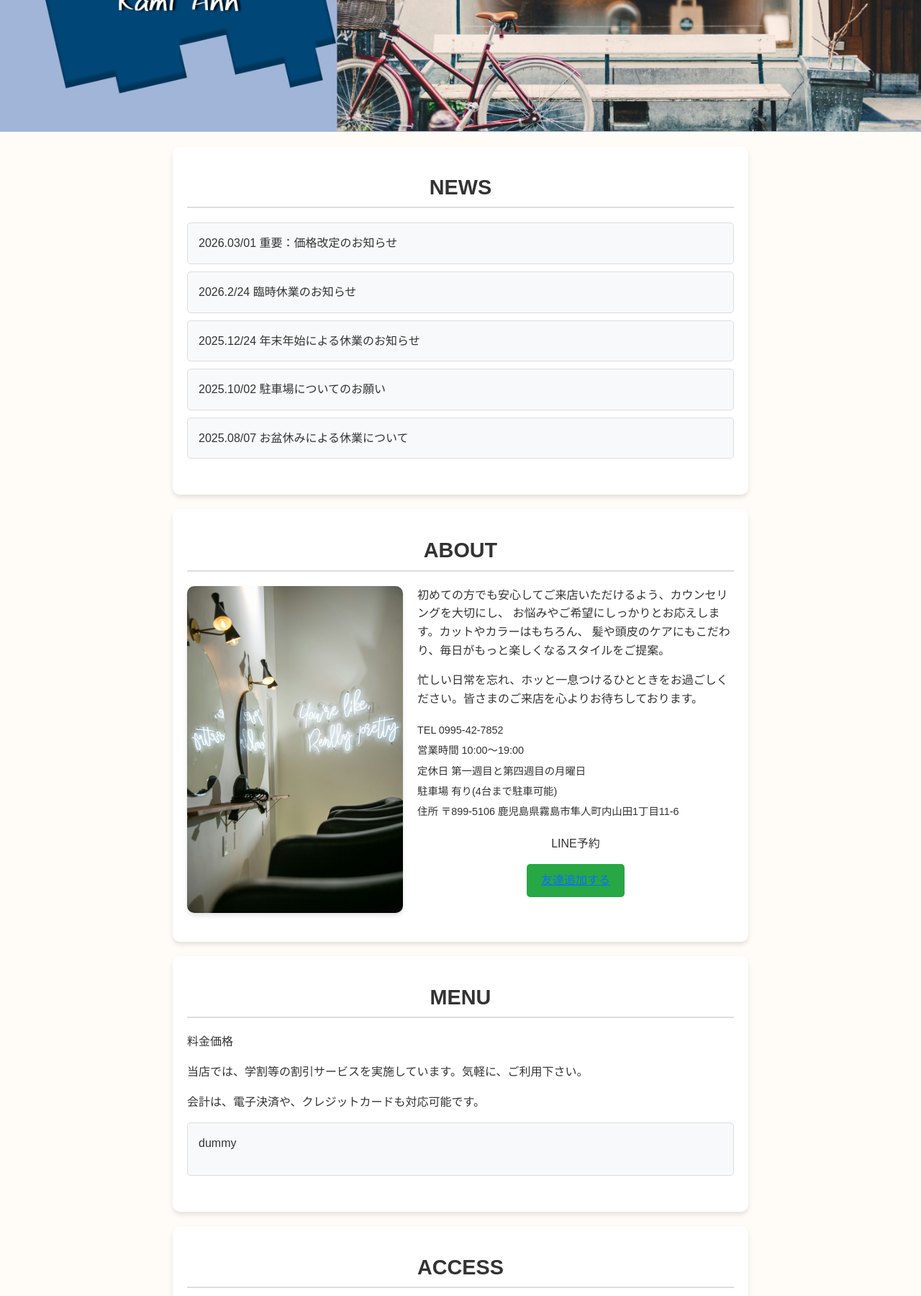
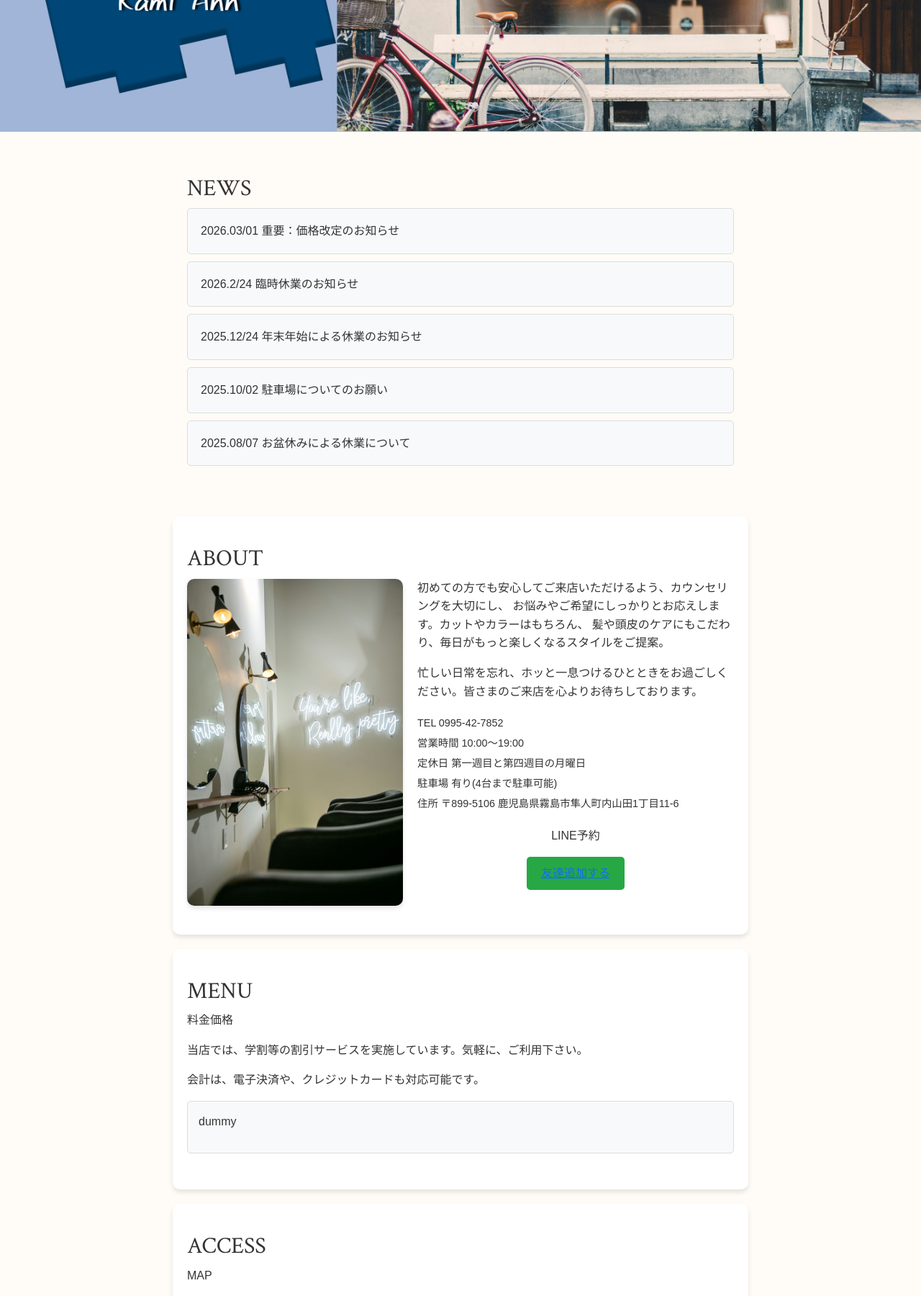
Before and after one commit to Naru081/salon-site, a PHP site: page /html/index.html in a window 1280 px wide. Shown: the part 426-2226 px from the top of the page at 72% size. Run offline with PHP 8.4, Linux system fonts and the light colour scheme.

Commit message:
NEWSセクションデザイン変更
NEWSセクションのデザインとフォントを統合しました。

```diff
--- a/css/style.css
+++ b/css/style.css
@@ -4,6 +4,12 @@ body {
     line-height: 1.6;
     background-color: #FFFCF7; /* 背景色 */
     color: #333; /* テキストカラー */
+}
+
+.section-title{
+    font-family: "Crimson Text", serif;
+    font-weight: 400;
+    font-style: normal;
 }
 
 /* ヘッダー */
@@ -57,21 +63,11 @@ header {
 
 /* NEWSセクション */
 #news {
-    background-color: #fff;
+    background-color: #FFFCF7;
     padding: 40px 20px;
     margin: 20px auto;
     max-width: 800px;
     border-radius: 10px;
-    box-shadow: 0 4px 6px rgba(0, 0, 0, 0.1);
-}
-
-#news .section-title {
-    font-size: 1.8em;
-    font-weight: bold;
-    margin-bottom: 20px;
-    text-align: center;
-    border-bottom: 2px solid #ddd;
-    padding-bottom: 10px;
 }
 
 .news-list {
@@ -82,7 +78,7 @@ header {
 
 .news-item {
     background-color: #f8f9fa;
-    padding: 15px;
+    padding: 18px;
     margin-bottom: 10px;
     border-radius: 5px;
     border: 1px solid #ddd;
@@ -103,14 +99,6 @@ header {
     box-shadow: 0 4px 6px rgba(0, 0, 0, 0.1);
 }
 
-#about .section-title {
-    font-size: 1.8em;
-    font-weight: bold;
-    margin-bottom: 20px;
-    text-align: center;
-    border-bottom: 2px solid #ddd;
-    padding-bottom: 10px;
-}
 
 .about-content {
     display: flex;
@@ -167,15 +155,6 @@ header {
     box-shadow: 0 4px 6px rgba(0, 0, 0, 0.1);
 }
 
-#menu .section-title {
-    font-size: 1.8em;
-    font-weight: bold;
-    margin-bottom: 20px;
-    text-align: center;
-    border-bottom: 2px solid #ddd;
-    padding-bottom: 10px;
-}
-
 .menu-item {
     background-color: #f8f9fa;
     padding: 15px;
@@ -194,14 +173,6 @@ header {
     box-shadow: 0 4px 6px rgba(0, 0, 0, 0.1);
 }
 
-#access .section-title {
-    font-size: 1.8em;
-    font-weight: bold;
-    margin-bottom: 20px;
-    text-align: center;
-    border-bottom: 2px solid #ddd;
-    padding-bottom: 10px;
-}
 
 .googlemap iframe {
     width: 100%;
--- a/html/index.html
+++ b/html/index.html
@@ -10,7 +10,8 @@
     <!-- Googleフォント読み込み -->
     <link rel="preconnect" href="https://fonts.googleapis.com">
     <link rel="preconnect" href="https://fonts.gstatic.com" crossorigin>
-    <link href="https://fonts.googleapis.com/css2?family=Crimson+Text:ital,wght@0,400;0,600;0,700;1,400;1,600;1,700&family=Noto+Serif:ital,wght@0,100..900;1,100..900&display=swap" rel="stylesheet">
+    <link href="https://fonts.googleapis.com/css2?family=Noto+Serif:ital,wght@0,100..900;1,100..900&display=swap" rel="stylesheet">
+    <link href="https://fonts.googleapis.com/css2?family=Crimson+Text:ital,wght@0,400;0,600;0,700;1,400;1,600;1,700&display=swap" rel="stylesheet">
     <link rel="stylesheet" href="./../css/style.css">
     <title>Kamiann.com</title>
 </head>
```
